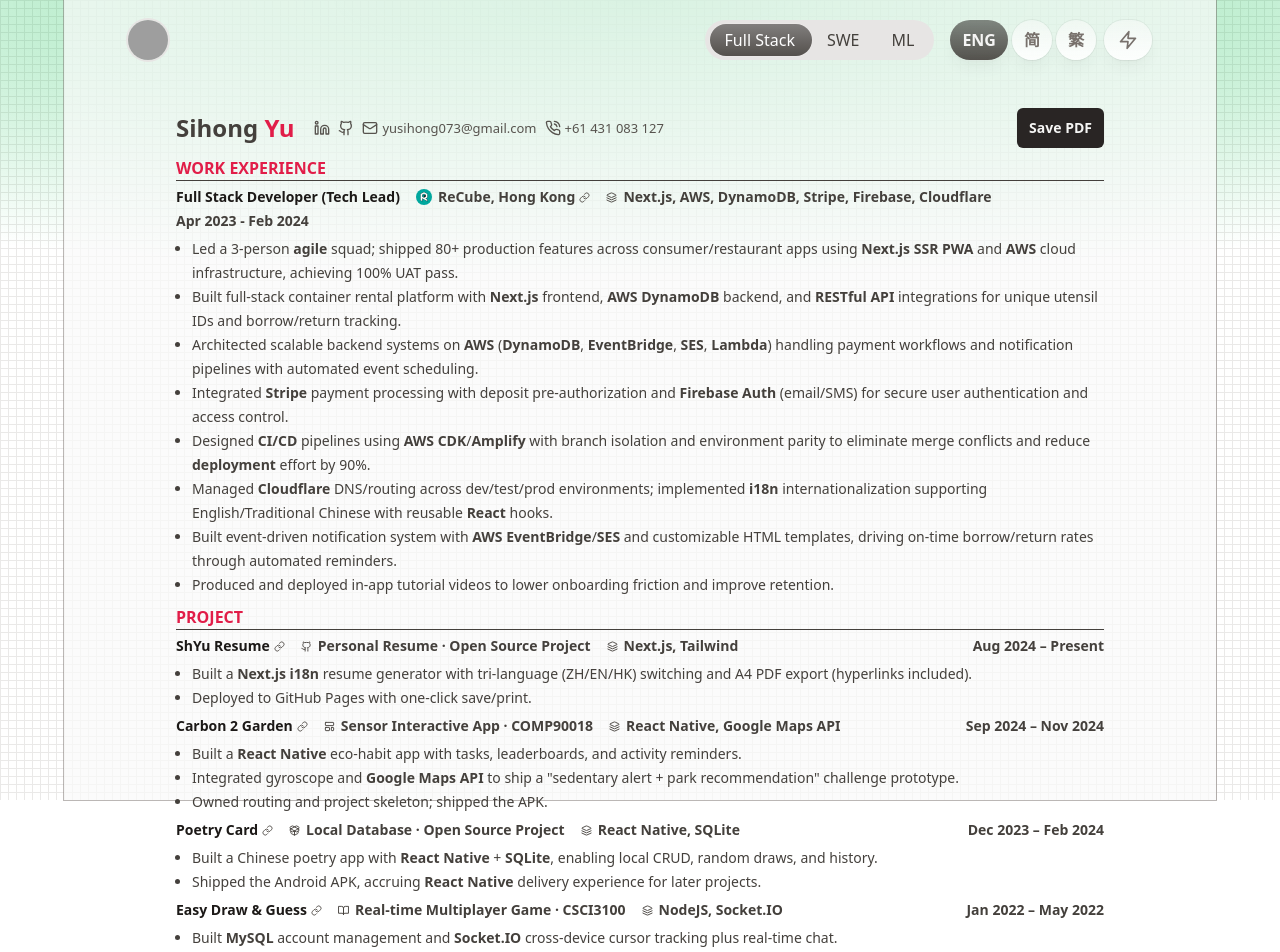
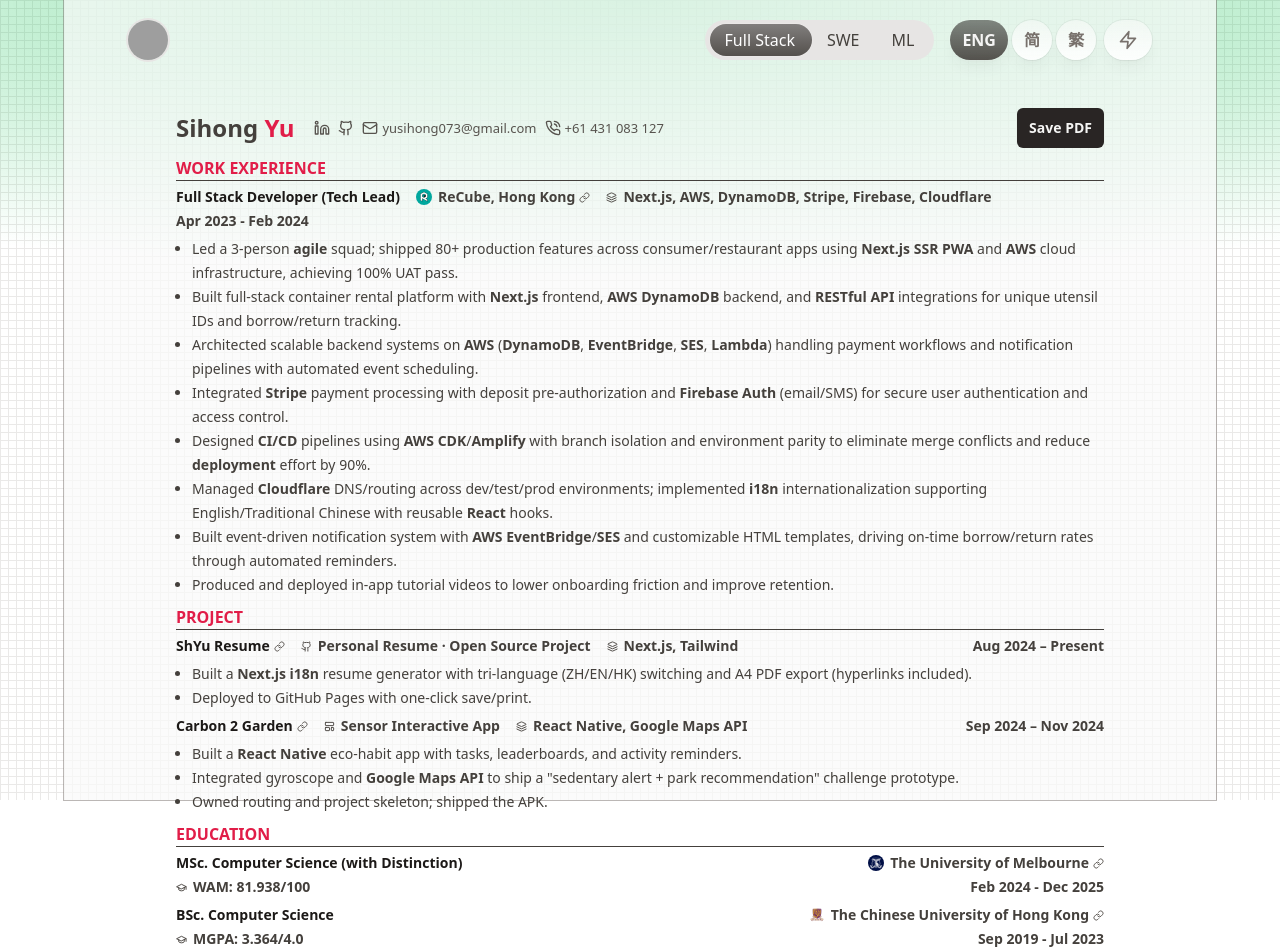
Before and after one commit to shyu216/shyu-resume, a Next.js app: page / in a window 1280 px wide. Shown: the top 952 px of the page. Built offline with nearby package versions, Linux system fonts and the light colour scheme; grey boxes are pictures that could not be loaded.

Commit message:
optimise outline

```diff
--- a/content/en/projects.ts
+++ b/content/en/projects.ts
@@ -49,7 +49,7 @@
   {
     id: "carbon-2-garden",
     name: "Carbon 2 Garden",
-    subtitle: "Sensor Interactive App · COMP90018",
+    subtitle: "Sensor Interactive App",  //   · COMP90018
     subtitleIcon: Icons.LayoutTemplate,
     link: "https://github.com/CRUVOD/CarbonTracker",
     dateRange: "Sep 2024 – Nov 2024",
@@ -60,23 +60,23 @@
       "Owned routing and project skeleton; shipped the APK.",
     ],
   },
-  {
-    id: "poetry-card",
-    name: "Poetry Card",
-    subtitle: "Local Database · Open Source Project",
-    subtitleIcon: Icons.PackageOpen,
-    link: "https://github.com/shyu216/ccpoems",
-    dateRange: "Dec 2023 – Feb 2024",
-    techStack: "React Native, SQLite",
-    bullets: [
-      "Built a Chinese poetry app with React Native + SQLite, enabling local CRUD, random draws, and history.",
-      "Shipped the Android APK, accruing React Native delivery experience for later projects.",
-    ],
-  },
+  // {
+  //   id: "poetry-card",
+  //   name: "Poetry Card",
+  //   subtitle: "Local Database · Open Source Project",
+  //   subtitleIcon: Icons.PackageOpen,
+  //   link: "https://github.com/shyu216/ccpoems",
+  //   dateRange: "Dec 2023 – Feb 2024",
+  //   techStack: "React Native, SQLite",
+  //   bullets: [
+  //     "Built a Chinese poetry app with React Native + SQLite, enabling local CRUD, random draws, and history.",
+  //     "Shipped the Android APK, accruing React Native delivery experience for later projects.",
+  //   ],
+  // },
   {
     id: "3d-object-detection",
     name: "3D Object Detection",
-    subtitle: "Point Cloud · Bachelor Thesis",
+    subtitle: "Point Cloud · Research",
     subtitleIcon: Icons.GraduationCap,
     link: "https://github.com/shyu216/DPC",
     dateRange: "Sep 2022 – May 2023",
@@ -90,7 +90,7 @@
   {
     id: "distributed-raft",
     name: "Raft Consensus Implementation in Go",
-    subtitle: "Distributed Systems · CSCI4160",
+    subtitle: "Distributed Systems",  //  · CSCI4160
     subtitleIcon: Icons.Code,
     link: "https://github.com/shyu216/go-raft",
     dateRange: "Jan 2022 – May 2022",
@@ -100,19 +100,19 @@
       "Delivered a linearizable distributed KV store; fixed lock contention and log commit issues; passed all tests.",
     ],
   },
-  {
-    id: "easy-draw-guess",
-    name: "Easy Draw & Guess",
-    subtitle: "Real-time Multiplayer Game · CSCI3100",
-    subtitleIcon: Icons.BookOpen,
-    link: "https://github.com/easyDG",
-    dateRange: "Jan 2022 – May 2022",
-    techStack: "NodeJS, Socket.IO",
-    bullets: [
-      "Built MySQL account management and Socket.IO cross-device cursor tracking plus real-time chat.",
-      "Deployed on AWS EC2 for smooth multi-device demos.",
-    ],
-  },
+  // {
+  //   id: "easy-draw-guess",
+  //   name: "Easy Draw & Guess",
+  //   subtitle: "Real-time Multiplayer Game · CSCI3100",
+  //   subtitleIcon: Icons.BookOpen,
+  //   link: "https://github.com/easyDG",
+  //   dateRange: "Jan 2022 – May 2022",
+  //   techStack: "NodeJS, Socket.IO",
+  //   bullets: [
+  //     "Built MySQL account management and Socket.IO cross-device cursor tracking plus real-time chat.",
+  //     "Deployed on AWS EC2 for smooth multi-device demos.",
+  //   ],
+  // },
   {
     id: "course-algorithm-practice",
     name: "Data & Algorithm Delivery",
--- a/content/zh-hk/projects.ts
+++ b/content/zh-hk/projects.ts
@@ -49,7 +49,7 @@
   {
     id: "carbon-2-garden",
     name: "Carbon 2 Garden",
-    subtitle: "傳感器互動應用 · COMP90018",
+    subtitle: "傳感器互動應用",  //   · COMP90018
     subtitleIcon: Icons.LayoutTemplate,
     link: "https://github.com/CRUVOD/CarbonTracker",
     dateRange: "2024年9月 - 2024年11月",
@@ -60,23 +60,23 @@
       "負責路由設計和專案骨架；完成 APK 打包發布",
     ],
   },
-  {
-    id: "poetry-card",
-    name: "詩詞小卡片",
-    subtitle: "本地數據庫 · 開源項目",
-    subtitleIcon: Icons.PackageOpen,
-    link: "https://github.com/shyu216/ccpoems",
-    dateRange: "2023年12月 - 2024年2月",
-    techStack: "React Native, SQLite",
-    bullets: [
-      "使用 React Native + SQLite 開發古詩詞 App，實現本地 CRUD、隨機抽取、歷史記錄",
-      "完成 Android APK 打包發布，為後續 React Native 專案累積工程經驗",
-    ],
-  },
+  // {
+  //   id: "poetry-card",
+  //   name: "詩詞小卡片",
+  //   subtitle: "本地數據庫 · 開源項目",
+  //   subtitleIcon: Icons.PackageOpen,
+  //   link: "https://github.com/shyu216/ccpoems",
+  //   dateRange: "2023年12月 - 2024年2月",
+  //   techStack: "React Native, SQLite",
+  //   bullets: [
+  //     "使用 React Native + SQLite 開發古詩詞 App，實現本地 CRUD、隨機抽取、歷史記錄",
+  //     "完成 Android APK 打包發布，為後續 React Native 專案累積工程經驗",
+  //   ],
+  // },
   {
     id: "3d-object-detection",
     name: "三維目標檢測",
-    subtitle: "點雲 · 本科畢業設計",
+    subtitle: "點雲 · 本科畢業項目",
     subtitleIcon: Icons.GraduationCap,
     link: "https://github.com/shyu216/DPC",
     dateRange: "2022年9月 - 2023年5月",
@@ -90,7 +90,7 @@
   {
     id: "distributed-raft",
     name: "Raft 共識算法 Go 實現",
-    subtitle: "分布式系統 · CSCI4160",
+    subtitle: "分布式系統",  //  · CSCI4160
     subtitleIcon: Icons.Code,
     link: "https://github.com/shyu216/go-raft",
     dateRange: "2022年1月 - 2022年5月",
@@ -100,19 +100,19 @@
       "實現支援線性一致性的分布式 KV 儲存，修復鎖競爭與日誌提交推進等並發問題，穩定通過全部測試用例",
     ],
   },
-  {
-    id: "easy-draw-guess",
-    name: "你畫我猜",
-    subtitle: "即時多人遊戲 · CSCI3100",
-    subtitleIcon: Icons.BookOpen,
-    link: "https://github.com/easyDG",
-    dateRange: "2022年1月 - 2022年5月",
-    techStack: "NodeJS, Socket.IO",
-    bullets: [
-      "基於 MySQL 實現遊戲帳號管理，利用 Socket.IO 實現跨設備游標追蹤與即時聊天",
-      "部署於 AWS EC2，支援多設備流暢演示",
-    ],
-  },
+  // {
+  //   id: "easy-draw-guess",
+  //   name: "你畫我猜",
+  //   subtitle: "即時多人遊戲 · CSCI3100",
+  //   subtitleIcon: Icons.BookOpen,
+  //   link: "https://github.com/easyDG",
+  //   dateRange: "2022年1月 - 2022年5月",
+  //   techStack: "NodeJS, Socket.IO",
+  //   bullets: [
+  //     "基於 MySQL 實現遊戲帳號管理，利用 Socket.IO 實現跨設備游標追蹤與即時聊天",
+  //     "部署於 AWS EC2，支援多設備流暢演示",
+  //   ],
+  // },
   {
     id: "course-algorithm-practice",
     name: "數據與算法落地",
--- a/content/zh/projects.ts
+++ b/content/zh/projects.ts
@@ -49,7 +49,7 @@
   {
     id: "carbon-2-garden",
     name: "Carbon 2 Garden",
-    subtitle: "传感器互动应用 · COMP90018",
+    subtitle: "传感器互动应用",  //   · COMP90018
     subtitleIcon: Icons.LayoutTemplate,
     link: "https://github.com/CRUVOD/CarbonTracker",
     dateRange: "2024年9月 - 2024年11月",
@@ -60,19 +60,19 @@
       "负责路由设计和项目骨架；完成 APK 打包发布",
     ],
   },
-  {
-    id: "poetry-card",
-    name: "诗词小卡片",
-    subtitle: "本地数据库 · 开源项目",
-    subtitleIcon: Icons.PackageOpen,
-    link: "https://github.com/shyu216/ccpoems",
-    dateRange: "2023年12月 - 2024年2月",
-    techStack: "React Native, SQLite",
-    bullets: [
-      "使用 React Native + SQLite 开发古诗词 App，实现本地 CRUD、随机抽取、历史记录",
-      "完成 Android APK 打包发布，为后续 React Native 项目积累工程经验",
-    ],
-  },
+  // {
+  //   id: "poetry-card",
+  //   name: "诗词小卡片",
+  //   subtitle: "本地数据库 · 开源项目",
+  //   subtitleIcon: Icons.PackageOpen,
+  //   link: "https://github.com/shyu216/ccpoems",
+  //   dateRange: "2023年12月 - 2024年2月",
+  //   techStack: "React Native, SQLite",
+  //   bullets: [
+  //     "使用 React Native + SQLite 开发古诗词 App，实现本地 CRUD、随机抽取、历史记录",
+  //     "完成 Android APK 打包发布，为后续 React Native 项目积累工程经验",
+  //   ],
+  // },
   {
     id: "3d-object-detection",
     name: "三维目标检测",
@@ -90,7 +90,7 @@
   {
     id: "distributed-raft",
     name: "Raft 共识算法 Go 实现",
-    subtitle: "分布式系统 · CSCI4160",
+    subtitle: "分布式系统",  //  · CSCI4160
     subtitleIcon: Icons.Code,
     link: "https://github.com/shyu216/go-raft",
     dateRange: "2022年1月 - 2022年5月",
@@ -100,19 +100,19 @@
       "实现支持线性一致性的分布式 KV 存储，修复锁竞争、日志提交推进等分布式系统典型并发问题，稳定通过所有测试用例",
     ],
   },
-  {
-    id: "easy-draw-guess",
-    name: "你画我猜",
-    subtitle: "实时多人游戏 · CSCI3100",
-    subtitleIcon: Icons.BookOpen,
-    link: "https://github.com/easyDG",
-    dateRange: "2022年1月 - 2022年5月",
-    techStack: "NodeJS, Socket.IO",
-    bullets: [
-      "基于 MySQL 实现游戏账号管理，利用 Socket.IO 实现跨设备光标追踪与实时聊天",
-      "部署于 AWS EC2，支持多设备流畅演示",
-    ],
-  },
+  // {
+  //   id: "easy-draw-guess",
+  //   name: "你画我猜",
+  //   subtitle: "实时多人游戏 · CSCI3100",
+  //   subtitleIcon: Icons.BookOpen,
+  //   link: "https://github.com/easyDG",
+  //   dateRange: "2022年1月 - 2022年5月",
+  //   techStack: "NodeJS, Socket.IO",
+  //   bullets: [
+  //     "基于 MySQL 实现游戏账号管理，利用 Socket.IO 实现跨设备光标追踪与实时聊天",
+  //     "部署于 AWS EC2，支持多设备流畅演示",
+  //   ],
+  // },
   {
     id: "course-algorithm-practice",
     name: "数据与算法落地",
```
